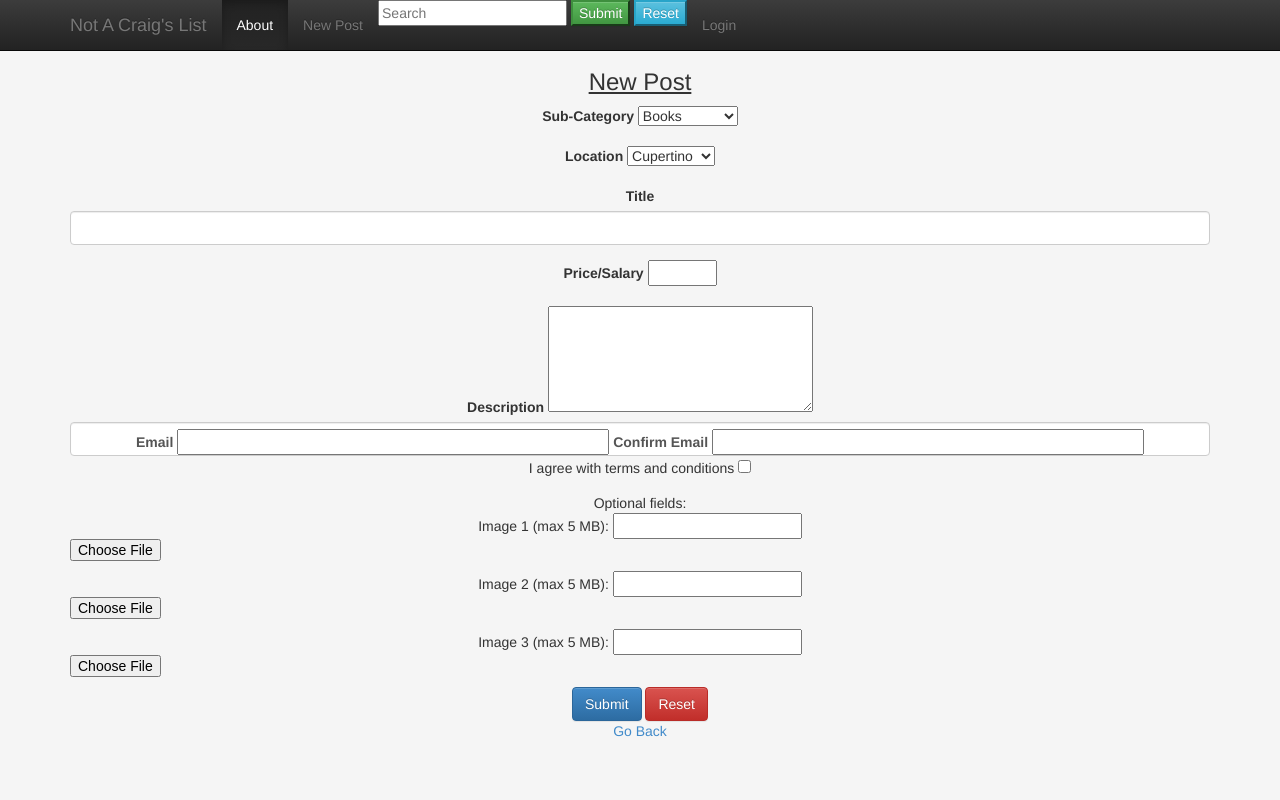
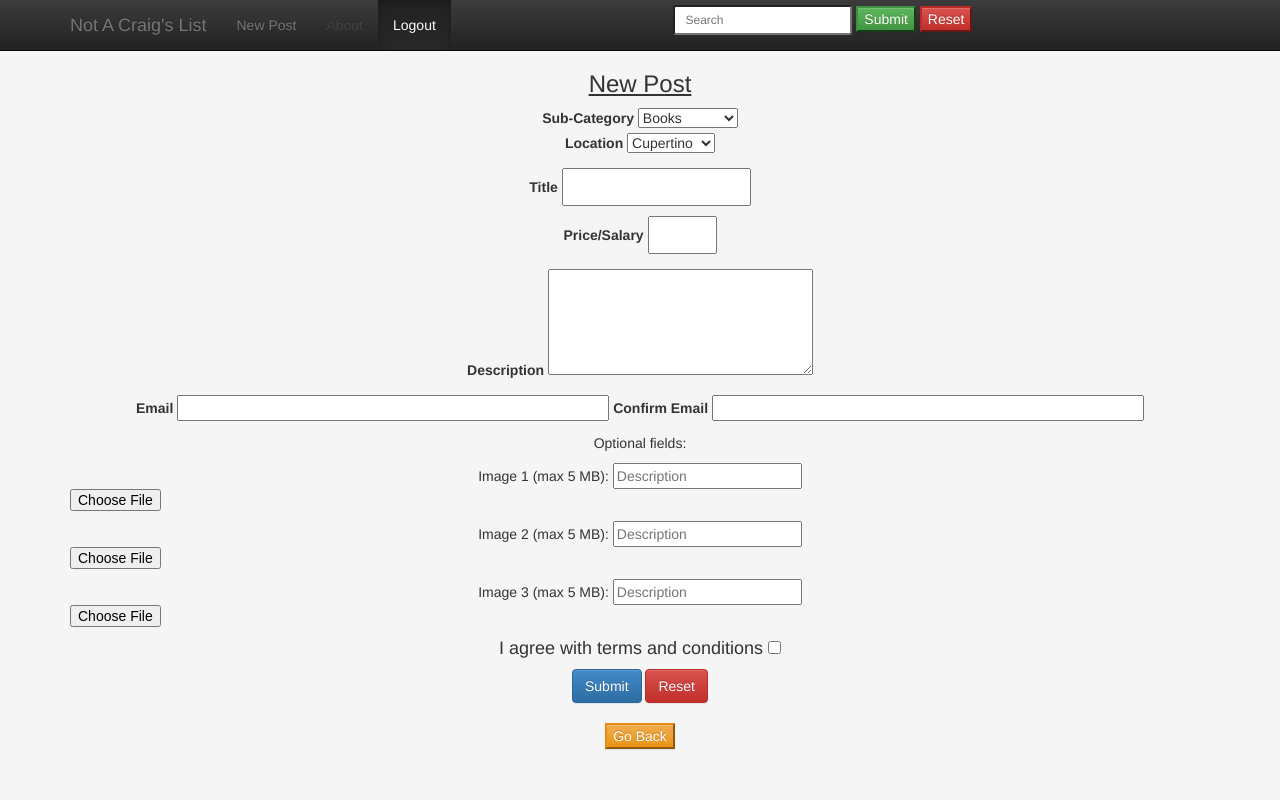
Before and after one commit to BenjaminHao/NotACraigslist, a PHP site: page /Ad_Post.php in a window 1280 px wide. Run offline with PHP 8.4, Linux system fonts and the light colour scheme; the visitor is signed in with stand-in values (Sample User, id 1); data that the repository does not hold is empty; some libraries are stand-ins or nearby versions.

Commit message:
add logout page & fixed some css problems

```diff
--- a/Ad_Post.php
+++ b/Ad_Post.php
@@ -4,15 +4,30 @@
 // defining variables to store the data entered in the form and the error messages
 $subcategory = $location = $title = $price = $description = $email = $confirmemail = $terms = $image1 = $image2 = $image3 = $image4 = $resetvalue = "";
 $titleerr = $priceerr =  $emailerr = $conferr = $termerr = $image1err = $image2err = $image3err = $image4err = "";
+$user_id = $_SESSION['user_id'];
 
+if (isset($_SESSION['user_id']))
+{
+    //Retrieve data from the database
+    $sql = "SELECT email FROM `notacraigslist`.`users`  WHERE `id` = '$user_id'";
+
+    //Display error message if connection fails.
+    if (!mysqli_query($conn, $sql)) {
+        echo "Failed to connect to the database :" . $sql . mysqli_error($conn);
+    }
+
+    //Save the result
+    $result = mysqli_query($conn, $sql);
+
+    // Display the output for each row retrived
+    if (mysqli_num_rows($result) > 0) {
+        while($row = mysqli_fetch_assoc($result)) {
+            $confirmemail = $email = $row['email'];
+        }
+    }
+}
 //Code to be executed when user presses submit button
 if ($_SERVER["REQUEST_METHOD"] == "POST")  {
-
-    //Connecting to the database
-    $conn = mysqli_connect("localhost", "root", "", "notacraigslist");
-    if (!$conn) {
-        die ("Connection failed " . $conn->errno);
-    }
 
     //validating the inputs
     $subcategory = test_input($_POST["subcategory"]);
@@ -91,7 +106,7 @@ if ($_SERVER["REQUEST_METHOD"] == "POST")  {
 
     //inserting the data into the table
     if ((empty($titleerr)) and (empty($priceerr)) and (empty($emailerr)) and (empty($conferr)) and (empty($termerr)) and (empty($image1err)) and (empty($image2err)) and (empty($image3err)) and (empty($image4err))) {
-        $sql = "INSERT INTO `notacraigslist`.`Posts` (`Title`, `Price`, `Description`, `Email`, `Agreement`, `Image_1`, `Image_2`, `Image_3`, `Image_4`,`Subcategory_ID`, `Location_ID`)  SELECT '$title', '$price', '$description', '$email', '$terms', '$image1', '$image2', '$image3', '$image4', `SubCategory_ID`, `Location_ID` FROM `SubCategory`, `Location` WHERE `SubCategoryName` = '$subcategory' AND `LocationName` = '$location'";
+        $sql = "INSERT INTO `notacraigslist`.`Posts` (`Title`, `Price`, `Description`, `Email`, `Agreement`, `Image_1`, `Image_2`, `Image_3`, `Subcategory_ID`, `Location_ID`)  SELECT '$title', '$price', '$description', '$email', '$terms', '$image1', '$image2', '$image3', `SubCategory_ID`, `Location_ID` FROM `SubCategory`, `Location` WHERE `SubCategoryName` = '$subcategory' AND `LocationName` = '$location'";
 
         if (!mysqli_query($conn, $sql)) {
             echo "New record not created. The error :" . $sql . mysqli_error($conn);
@@ -113,7 +128,7 @@ function test_input($data) {
 <div class="container">
     <form role="form" method = "post" action = "<?php echo htmlspecialchars($_SERVER['PHP_SELF']);?>" enctype = "multipart/form-data">
         <h3><u>New Post</u></h3>
-        <div class="form-group">
+        <div class="montform" id="reused_form">
             <label for="Sub-Category">Sub-Category</label>
             <select name="subcategory" class="from-control">
                 <?php if ($_SERVER["REQUEST_METHOD"] == "POST") {?>
@@ -129,7 +144,7 @@ function test_input($data) {
                 <option value="Volunteering">Volunteering</option>
             </select>
         </div>
-        <div class="form-group">
+        <p class="text">
             <label for="Location">Location</label>
             <select name="location">
                 <?php if ($_SERVER["REQUEST_METHOD"] == "POST") {?>
@@ -138,50 +153,54 @@ function test_input($data) {
                 <option value="Mumbai">Mumbai</option>
                 <option value="Stockholm">Stockholm</option>
             </select>
-        </div>
-        <div class="form-group">
+        </p>
+        <p class="text">
             <label for="title">Title</label>
-            <input type="text" class="form-control" name="title" value="<?php echo $title;?>">
+            <input type="text" class="form-control-static" name="title" value="<?php echo $title;?>" required>
             <span class ="error"><?php echo $titleerr;?></span>
-        </div>
-        <div class="form-group">
+        </p>
+        <p class="text">
             <label for="Price/Salary">Price/Salary
-            <input type="text" size="5" name="price" value="<?php echo $price;?>">
+            <input class="form-control-static" type="text" size="5" name="price" value="<?php echo $price;?>" required>
             <span class ="error"> <?php echo $priceerr;?> </span>
-        </div>
-        <div>
+        </p>
+        <p class="text">
             <label for="Description">Description</label>
-            <textarea name="description" rows=5 cols =30 ><?php echo $description;?></textarea>
-        </div>
-        <div class="form-control">
+            <textarea name="description" rows=5 cols =30 required><?php echo $description;?></textarea>
+        </p>
+        <p class="email">
             <label for="Email">Email</label>
-            <input type="text" size="50" name="email" value="<?php echo $email;?>">
+            <input type="email" size="50" name="email" value="<?php echo $email;?>" required>
             <span class ="error"> <?php echo $emailerr;?></span>
             <label for="Confirm Email">Confirm Email</label>
-            <input type="text" size="50" name="confirmemail" value="<?php echo $confirmemail;?>">
+            <input type="text" size="50" name="confirmemail" value="<?php echo $confirmemail;?>" required>
                 <span class ="error"><?php echo $conferr;?></span>
-        </div>
-        <div class="form-group">
-            I agree with terms and conditions <input type="checkbox" name="terms" <?php if (isset($terms) && $terms=="checked") echo "checked";?> value="checked">
+        <p>
+            Optional fields:
+            <p>Image 1 (max 5 MB): <input type="text" placeholder="Description" name="image1" value="<?php echo $image1;?>">
+            <input type="file" style="color:transparent" name="file1">
+                <span class ="error"><?php echo $image1err;?></span></p>
+            <p>Image 2 (max 5 MB): <input type="text" placeholder="Description" name="image2" value="<?php echo $image2;?>">
+                <input type="file" style="color:transparent" name="file2">
+                <span class ="error"><?php echo $image2err;?></span></p>
+            <p>Image 3 (max 5 MB): <input type="text" placeholder="Description" name="image3" value="<?php echo $image3;?>">
+                <input type="file" style="color:transparent" name="file3">
+                <span class ="error"><?php echo $image3err;?></span></p>
+        <div>
+            <h4>I agree with terms and conditions <input type="checkbox" name="terms" <?php if (isset($terms) && $terms=="checked") echo "checked";?> value="checked"></h4>
             <span class = "error"><?php echo $termerr;?></span>
         </div>
-        <div>
-            Optional fields:
-            <p>Image 1 (max 5 MB): <input type="text" name="image1" value="<?php echo $image1;?>"><input type="file" style="color:transparent" name="file1">
-                <span class ="error"><?php echo $image1err;?></span></p>
-            <p>Image 2 (max 5 MB): <input type="text" name="image2" value="<?php echo $image2;?>"> <input type="file" style="color:transparent" name="file2">
-                <span class ="error"><?php echo $image2err;?></span></p>
-            <p>Image 3 (max 5 MB): <input type="text" name="image3" value="<?php echo $image3;?>"><input type="file" style="color:transparent" name="file3">
-                <span class ="error"><?php echo $image3err;?></span></p>
-        </div>
-        <div>
+        <div class="submit">
         <button type="submit" class="btn btn-primary" value="Submit">Submit</button>
-        <button type="reset" class="btn btn-danger" value="Reset">Reset</button>
-        </div>
-        <div>
-        <p><a href="index.php" >Go Back</a></p>
+            <button type="reset" class="btn btn-danger" value="Reset">Reset</button>
+            <div class="ease">
+            </div>
         </div>
     </form>
+    <br>
+    <div>
+        <button class="btn-warning" onclick="window.location.href='index.php'" >Go Back</button>
+    </div>
 </div>
 
 <?php include('footer.php');?>
--- /dev/null
+++ b/User_Logout.php
@@ -0,0 +1,4 @@
+<?php include('header.php');?>
+<h1 class="h1">Logged Out Successful!</h1>
+<?php session_destroy()?>
+<?php include('footer.php');?>
--- a/css/style.css
+++ b/css/style.css
@@ -11,6 +11,17 @@ body {
 	padding-top: 40px;
 	padding-bottom: 40px;
 	background-color: #f5f5f5;
+}
+
+h1 {
+	margin: auto;
+}
+.navbar {
+	margin-bottom: 20px;
+}
+
+.navbar form{
+	margin-top: 5px;
 }
 
 .error {
@@ -46,3 +57,17 @@ body {
 	border-top-left-radius: 0;
 	border-top-right-radius: 0;
 }
+
+.file-upload{display:block;text-align:center;font-family: Helvetica, Arial, sans-serif;font-size: 12px;}
+.file-upload .file-select{display:block;border: 2px solid #dce4ec;color: #34495e;cursor:pointer;height:40px;line-height:40px;text-align:left;background:#FFFFFF;overflow:hidden;position:relative;}
+.file-upload .file-select .file-select-button{background:#dce4ec;padding:0 10px;display:inline-block;height:40px;line-height:40px;}
+.file-upload .file-select .file-select-name{line-height:40px;display:inline-block;padding:0 10px;}
+.file-upload .file-select:hover{border-color:#34495e;transition:all .2s ease-in-out;-moz-transition:all .2s ease-in-out;-webkit-transition:all .2s ease-in-out;-o-transition:all .2s ease-in-out;}
+.file-upload .file-select:hover .file-select-button{background:#34495e;color:#FFFFFF;transition:all .2s ease-in-out;-moz-transition:all .2s ease-in-out;-webkit-transition:all .2s ease-in-out;-o-transition:all .2s ease-in-out;}
+.file-upload.active .file-select{border-color:#3fa46a;transition:all .2s ease-in-out;-moz-transition:all .2s ease-in-out;-webkit-transition:all .2s ease-in-out;-o-transition:all .2s ease-in-out;}
+.file-upload.active .file-select .file-select-button{background:#3fa46a;color:#FFFFFF;transition:all .2s ease-in-out;-moz-transition:all .2s ease-in-out;-webkit-transition:all .2s ease-in-out;-o-transition:all .2s ease-in-out;}
+.file-upload .file-select input[type=file]{z-index:100;cursor:pointer;position:absolute;height:100%;width:100%;top:0;left:0;opacity:0;filter:alpha(opacity=0);}
+.file-upload .file-select.file-select-disabled{opacity:0.65;}
+.file-upload .file-select.file-select-disabled:hover{cursor:default;display:block;border: 2px solid #dce4ec;color: #34495e;cursor:pointer;height:40px;line-height:40px;margin-top:5px;text-align:left;background:#FFFFFF;overflow:hidden;position:relative;}
+.file-upload .file-select.file-select-disabled:hover .file-select-button{background:#dce4ec;color:#666666;padding:0 10px;display:inline-block;height:40px;line-height:40px;}
+.file-upload .file-select.file-select-disabled:hover .file-select-name{line-height:40px;display:inline-block;padding:0 10px;}
--- a/header.php
+++ b/header.php
@@ -1,3 +1,14 @@
+<?php
+    session_start();
+    if (!isset($_SESSION['user_id'])) $_SESSION['user_id'] = null;
+    //Connect to the database
+    $conn = mysqli_connect("localhost", "root", "", "notacraigslist");
+
+    if (!$conn) {
+        die ("Connection failed " . $conn->errno);
+    }
+?>
+
 <!DOCTYPE html>
 <html lang="en">
 <head>
--- a/navbar.php
+++ b/navbar.php
@@ -1,5 +1,5 @@
 <!-- Fixed navbar -->
-<div class="navbar navbar-inverse navbar-fixed-top" role="navigation">
+<div class="navbar navbar-fixed-top navbar-inverse" role="navigation">
     <div class="container">
         <div class="navbar-header">
             <button type="button" class="navbar-toggle collapsed" data-toggle="collapse" data-target=".navbar-collapse">
@@ -12,16 +12,16 @@
         </div>
         <div class="navbar-collapse collapse">
             <ul class="nav navbar-nav">
-                <li class="active"><a href="#">About</a></li>
                 <li><a href="Ad_Post.php">New Post</a></li>
-                <li>
-                <form method = "post" action = "Ad_Search.php">
-                    <input type ="text" name="search" placeholder="Search">
-                        <input class="btn-success" type="Submit" value="Submit">
-                        <input class="btn-info" type="reset" value="Reset">
-                </form></li>
-                <li ><a href="User_Login.php">Login</a></li>
+                <li class="disabled"><a href="#">About</a></li>
+                <?php if ($_SESSION['user_id'] == null) echo ("<li class='active navbar-'><a href='User_Login.php'>Login</a></li>");
+                else {echo("<li class='active navbar-right'><a href='User_Logout.php'>Logout</a></li>");}?>
             </ul>
+            <form class="navbar-form" method = "post" action = "Ad_Search.php">
+                <input class="input-sm" type ="text" name="search" placeholder="Search">
+                <input class="btn-success" type="Submit" value="Submit">
+                <input class="btn-danger" type="reset" value="Reset">
+            </form>
         </div><!--/.nav-collapse -->
     </div>
 </div>
```
Also changed, not shown: Ad_Detail.php (deleted, +0 -7 lines), Ad_List.php (+1 -9 lines), Ad_Search.php (+1 -8 lines), User_Login.php (+2 -9 lines), User_Register.php (+3 -11 lines).
